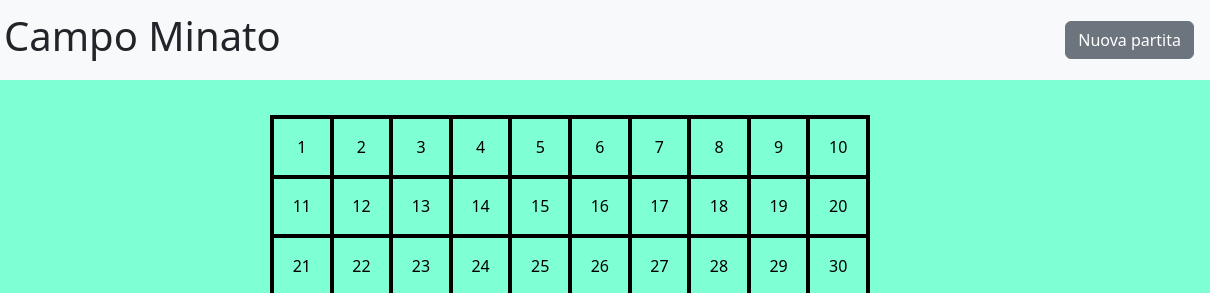
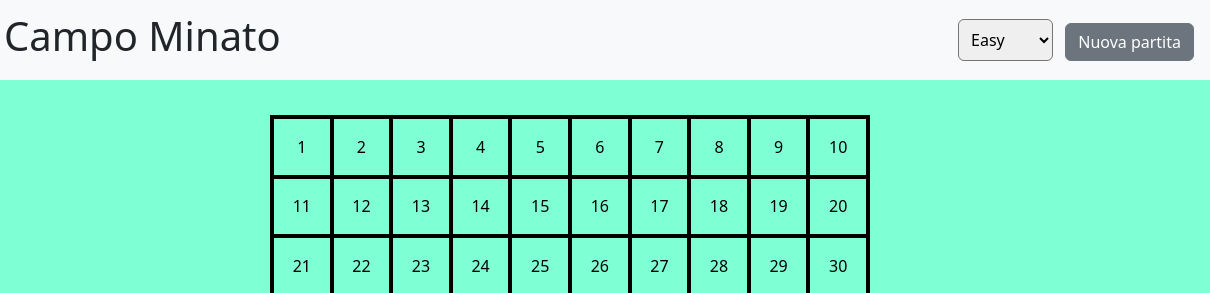
Before and after one commit to AlbertoCavans/js-campominato-grid, a plain HTML site: page index.html in a window 1280 px wide. Shown: the top 293 px of the page, 70-1280 px from the left. Drawn offline with nearby package versions, Linux system fonts and the light colour scheme.

Commit message:
Feat index - difficulty levels

```diff
--- a/index.html
+++ b/index.html
@@ -50,7 +50,14 @@
           <h1 class="px-2">Campo Minato</h1></a
         >
       </div>
-      <button class="btn btn-secondary rounded">Nuova partita</button>
+      <div>
+        <select id="inputLevel" class="p-2 mx-2 rounded">
+          <option value="100">Easy</option>
+          <option value="81">Normal</option>
+          <option value="49">Hard</option>
+        </select>
+        <button class="btn btn-secondary rounded">Nuova partita</button>
+      </div>
     </header>
     <main
       class="container-fluid p-5 d-flex justify-content-center align-items-center"
```
